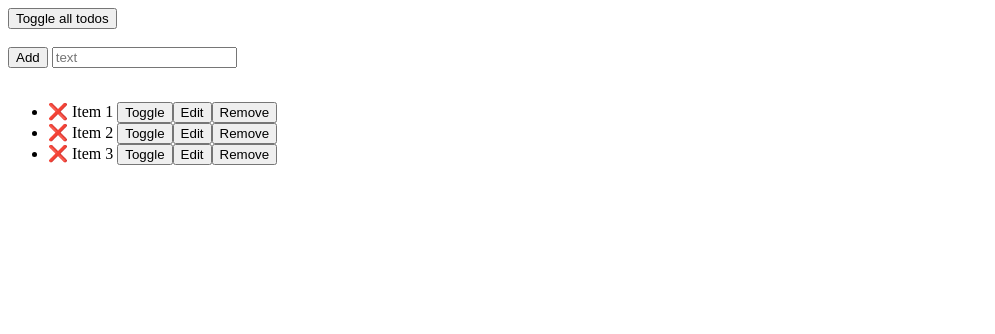
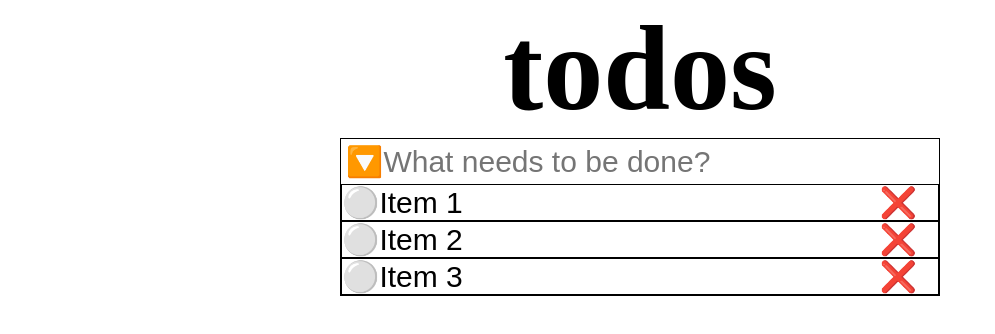
Before and after one commit to Nikolajdza/todo-app-praksa, a plain HTML site: page todoList.html in a window 1280 px wide. Shown: the whole page, without its empty margins (0-995 px from the left). Drawn offline with Linux system fonts and the light colour scheme.

Commit message:
finished app

```diff
--- /dev/null
+++ b/script.js
@@ -0,0 +1,159 @@
+'use strict';
+
+const todos = {
+	todoList: [
+		{ todoText: 'Item 1', completed: false },
+		{ todoText: 'Item 2', completed: false },
+		{ todoText: 'Item 3', completed: false },
+	],
+	add(text) {
+		this.todoList.push({ todoText: text, completed: false });
+	},
+	edit(position, text) {
+		this.todoList[position].todoText = text;
+	},
+	remove(position) {
+		this.todoList.splice(position, 1);
+	},
+	toggle(position) {
+		this.todoList[position].completed = !this.todoList[position].completed;
+	},
+	allTrue() {
+		for (let i = 0; i < this.todoList.length; i++) {
+			if (!this.todoList[i].completed) {
+				return false;
+			}
+		}
+		return true;
+	},
+	toggleAll() {
+		let toggleTo = !this.allTrue();
+		for (let i = 0; i < this.todoList.length; i++) {
+			this.todoList[i].completed = toggleTo;
+		}
+	},
+};
+
+displayTodos();
+
+function displayTodos() {
+	let todoList = document.getElementById('todo-ul');
+	todoList.innerHTML = '';
+	//
+	for (let index in todos.todoList) {
+		let li = createListItem(index);
+		todoList.appendChild(li);
+	}
+}
+
+function createEditInput(index) {
+	const editInput = document.createElement('input');
+	editInput.name = `edit-input`;
+	editInput.placeholder = todos.todoList[index].todoText;
+	editInput.style.display = 'none';
+	return editInput;
+}
+
+const list = document.getElementById('todo-ul');
+list.addEventListener('click', (e) => {
+	e.preventDefault();
+	if (e.target.name === 'toggle') {
+		toggleTodo(e.target.parentNode.id.split('-')[1]);
+	} else if (e.target.name === 'remove') {
+		removeTodo(e.target.parentNode.id.split('-')[1]);
+	}
+});
+
+list.addEventListener('dblclick', (e) => {
+	e.preventDefault();
+	e.target.selectionStart = e.target.selectionEnd = e.target.value.length;
+	if (e.target.name === 'edit-input') {
+		const oldText = e.target.value;
+		const newEdit = e.target;
+		newEdit.readOnly = false;
+		newEdit.addEventListener('keydown', (e) => {
+			if (e.key === 'Enter') {
+				editTodo(newEdit.value, e.target.parentNode.id.split('-')[1]);
+				newEdit.readOnly = true;
+			} else if (e.key === 'Escape') {
+				e.target.value = oldText;
+				e.target.blur();
+				newEdit.readOnly = true;
+				return;
+			}
+		});
+		newEdit.addEventListener('blur', (e) => {
+			e.target.readOnly = true;
+		});
+	}
+});
+
+function createListItem(index) {
+	const todoId = `todo-`;
+	const li = document.createElement('li');
+	const removeButton = createRemoveButton();
+	const toggleButton = createToggleButton(index);
+	const inputText = createInput(index);
+	li.id = `${todoId}${index}`;
+	li.appendChild(toggleButton);
+	li.appendChild(inputText);
+	li.appendChild(removeButton);
+	return li;
+}
+
+function createInput(index) {
+	const inputText = document.createElement('input');
+	inputText.name = `edit-input`;
+	inputText.type = 'text';
+	inputText.value = todos.todoList[index].todoText;
+	inputText.readOnly = true;
+	return inputText;
+}
+
+function editTodo(newText, position) {
+	if (newText) {
+		todos.edit(position, newText);
+		displayTodos();
+	}
+}
+
+function createToggleButton(index) {
+	const toggleButton = document.createElement('button');
+	toggleButton.name = `toggle`;
+	toggleButton.innerText = todos.todoList[index].completed ? '✅' : '⚪';
+	return toggleButton;
+}
+
+function createRemoveButton() {
+	const removeButton = document.createElement('button');
+	removeButton.name = `remove`;
+	removeButton.innerText = '❌';
+	return removeButton;
+}
+
+function toggleTodo(position) {
+	todos.toggle(position);
+	displayTodos();
+}
+
+function removeTodo(position) {
+	todos.remove(position);
+	displayTodos();
+}
+
+let toggleAllButton = document.getElementById('toggle-all-button');
+toggleAllButton.addEventListener('click', () => {
+	todos.toggleAll();
+	displayTodos();
+});
+
+let addInput = document.getElementById('add-input');
+addInput.addEventListener('keypress', (e) => {
+	if (e.key === 'Enter' && addInput.value) {
+		todos.add(addInput.value);
+		addInput.value = '';
+	}
+	displayTodos();
+});
+
+let toggleButton = document.getElementById('toggle-button');
--- /dev/null
+++ b/style.scss
@@ -0,0 +1,64 @@
+* {
+	margin: 0;
+	padding: 0;
+	box-sizing: border-box;
+	font-size: 30px;
+}
+
+body {
+	display: flex;
+	flex-direction: column;
+	justify-content: center;
+	align-items: center;
+}
+
+h1 {
+	font-size: 4rem;
+}
+
+li {
+	list-style: none;
+}
+
+.container {
+	display: flex;
+	flex-direction: column;
+	justify-content: center;
+	align-items: center;
+	width: 600px;
+	border: 1px solid black;
+	button {
+		border: none;
+		background-color: #fff;
+	}
+
+	.todo-input {
+		display: flex;
+		flex-direction: row;
+		justify-content: flex-start;
+		align-items: center;
+		width: 100%;
+		padding: 5px;
+		input {
+			width: 550px;
+			border: none;
+
+			&:focus {
+				outline: none;
+			}
+		}
+	}
+	ul {
+		width: 100%;
+		li {
+			border: 1px solid black;
+			input {
+				width: 500px;
+				border: none;
+				&:focus {
+					outline: none;
+				}
+			}
+		}
+	}
+}
--- a/todoList.html
+++ b/todoList.html
@@ -2,175 +2,27 @@
 <html>
 	<head>
 		<title>Practical JavaScript</title>
+
+		<link rel="stylesheet" href="style.css" />
 	</head>
 	<body>
-		<button id="toggle-all-button">Toggle all todos</button><br /><br />
-		<button id="add-button">Add</button>
-		<input id="add-input" placeholder="text" /><br /><br />
+		<header>
+			<h1>todos</h1>
+		</header>
 
-		<ul id="todo-ul"></ul>
+		<div class="container">
+			<div class="todo-input">
+				<button id="toggle-all-button">🔽</button>
+				<!-- <button id="add-button">Add</button> -->
+				<input
+					id="add-input"
+					type="text"
+					placeholder="What needs to be done?"
+				/>
+			</div>
+			<ul id="todo-ul"></ul>
+		</div>
 
-		<script>
-			const todos = {
-				todoList: [
-					{ todoText: 'Item 1', completed: false },
-					{ todoText: 'Item 2', completed: false },
-					{ todoText: 'Item 3', completed: false },
-				],
-				add(text) {
-					this.todoList.push({ todoText: text, completed: false });
-				},
-				edit(position, text) {
-					this.todoList[position].todoText = text;
-				},
-				remove(position) {
-					this.todoList.splice(position, 1);
-				},
-				toggle(position) {
-					this.todoList[position].completed =
-						!this.todoList[position].completed;
-				},
-				allTrue() {
-					for (let i = 0; i < this.todoList.length; i++) {
-						if (!this.todoList[i].completed) {
-							return false;
-						}
-					}
-					return true;
-				},
-				toggleAll() {
-					let toggleTo = !this.allTrue();
-					for (let i = 0; i < this.todoList.length; i++) {
-						this.todoList[i].completed = toggleTo;
-					}
-				},
-			};
-
-			displayTodos();
-
-			function displayTodos() {
-				let todoList = document.getElementById('todo-ul');
-				todoList.innerHTML = '';
-				//
-				for (let index in todos.todoList) {
-					let removeButton = createRemoveButton(index);
-					let toggleButton = createToggleButton(index);
-					let editButton = createEditButton(index);
-					let editInput = createEditInput(index);
-					let li = createListItem(index);
-					li.appendChild(toggleButton);
-					li.appendChild(editButton);
-					li.appendChild(removeButton);
-					li.appendChild(editInput);
-					todoList.appendChild(li);
-				}
-			}
-
-			function createEditInput(index) {
-				const editInput = document.createElement('input');
-				editInput.name = `edit-input`;
-				editInput.placeholder = todos.todoList[index].todoText;
-				editInput.style.display = 'none';
-				return editInput;
-			}
-
-			const list = document.getElementById('todo-ul');
-			list.addEventListener('click', (e) => {
-				e.preventDefault();
-
-				if (e.target.name === 'toggle') {
-					toggleTodo(e.target.parentNode.id.split('-')[1]);
-				} else if (e.target.name === 'edit') {
-					const newEdit = e.target.parentNode.lastChild;
-					newEdit.style.display = 'inline-block';
-					newEdit.addEventListener('keypress', (e) => {
-						if (e.key === 'Enter') {
-							editTodo(
-								newEdit,
-								newEdit.value,
-								e.target.parentNode.id.split('-')[1]
-							);
-						}
-					});
-
-					editTodo(
-						newEdit,
-						newEdit.value,
-						e.target.parentNode.id.split('-')[1]
-					);
-				} else if (e.target.name === 'remove') {
-					removeTodo(e.target.parentNode.id.split('-')[1]);
-				}
-			});
-
-			function createListItem(index) {
-				const todoId = `todo-`;
-				const li = document.createElement('li');
-				const todoText = todos.todoList[index].todoText;
-				li.id = `${todoId}${index}`;
-				li.innerText =
-					(todos.todoList[index].completed ? '✅' : '❌') +
-					' ' +
-					todoText +
-					' ';
-				return li;
-			}
-
-			function createEditButton(index) {
-				const editButton = document.createElement('button');
-				editButton.name = `edit`;
-				editButton.innerText = 'Edit';
-				return editButton;
-			}
-
-			function editTodo(element, newText, position) {
-				// const oldText = todos.todoList[position].todoText;
-				// const newText = window.prompt('Change the old text:', oldText);
-				if (newText) {
-					todos.edit(position, newText);
-					displayTodos();
-				}
-			}
-
-			function createToggleButton(index) {
-				const toggleButton = document.createElement('button');
-				toggleButton.name = `toggle`;
-				toggleButton.innerText = 'Toggle';
-				return toggleButton;
-			}
-
-			function createRemoveButton(index) {
-				const removeButton = document.createElement('button');
-				removeButton.name = `remove`;
-				removeButton.innerText = 'Remove';
-				return removeButton;
-			}
-
-			function toggleTodo(position) {
-				todos.toggle(position);
-				displayTodos();
-			}
-
-			function removeTodo(position) {
-				todos.remove(position);
-				displayTodos();
-			}
-
-			let toggleAllButton = document.getElementById('toggle-all-button');
-			toggleAllButton.addEventListener('click', () => {
-				todos.toggleAll();
-				displayTodos();
-			});
-
-			let addButton = document.getElementById('add-button');
-			addButton.addEventListener('click', () => {
-				let addInput = document.getElementById('add-input');
-				todos.add(addInput.value);
-				addInput.value = '';
-				displayTodos();
-			});
-
-			let toggleButton = document.getElementById('toggle-button');
-		</script>
+		<script src="script.js"></script>
 	</body>
 </html>
```
Also changed, not shown: style.css (added), 1 other file.
